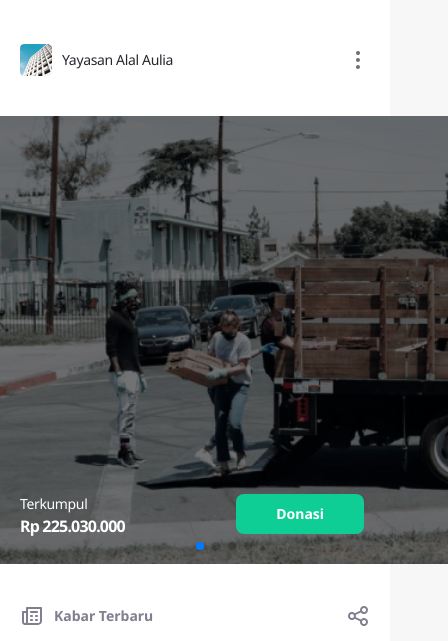
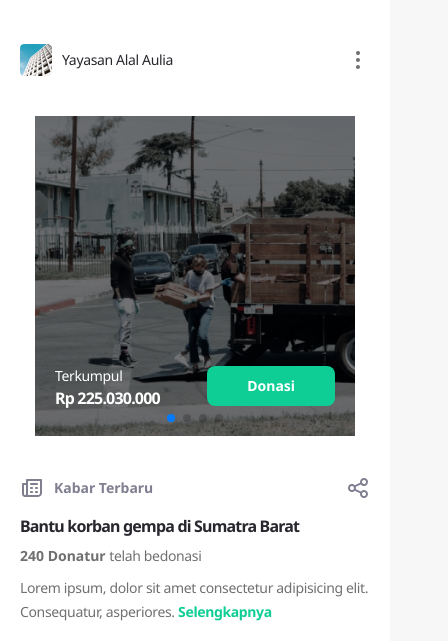
Before and after one commit to DwiNaufalAprialdhi/awalkebaikan.com, a website: page index.html in a window 390 px wide. Shown: the part 78-719 px from the top of the page, 448 px wide, since content can reach past the window. Drawn offline with Linux system fonts and the light colour scheme.

Commit message:
progress fix slider homepage

```diff
--- a/css/style.css
+++ b/css/style.css
@@ -138,7 +138,7 @@
        @apply mx-auto max-w-md max-h-max pt-[122px] pb-[120px] flex flex-col gap-10 bg-[#FFF];
     }
    .swiper {
-     @apply max-w-md;
+     @apply md:max-w-md sm:max-w-md max-w-xs;
     }
    .swiper-slide {
          @apply flex justify-center items-center w-full;
```
Also changed, not shown: css/global.css.
